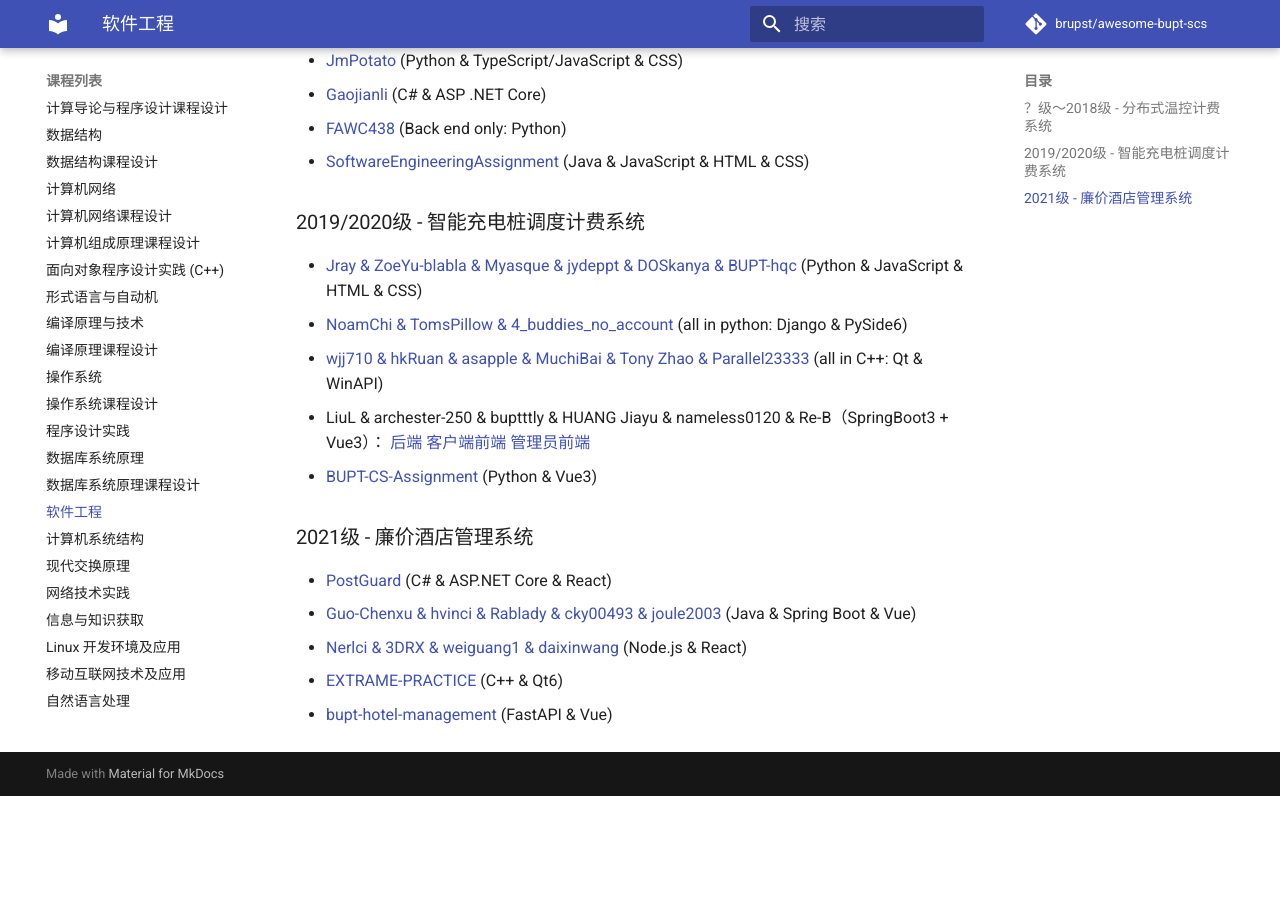
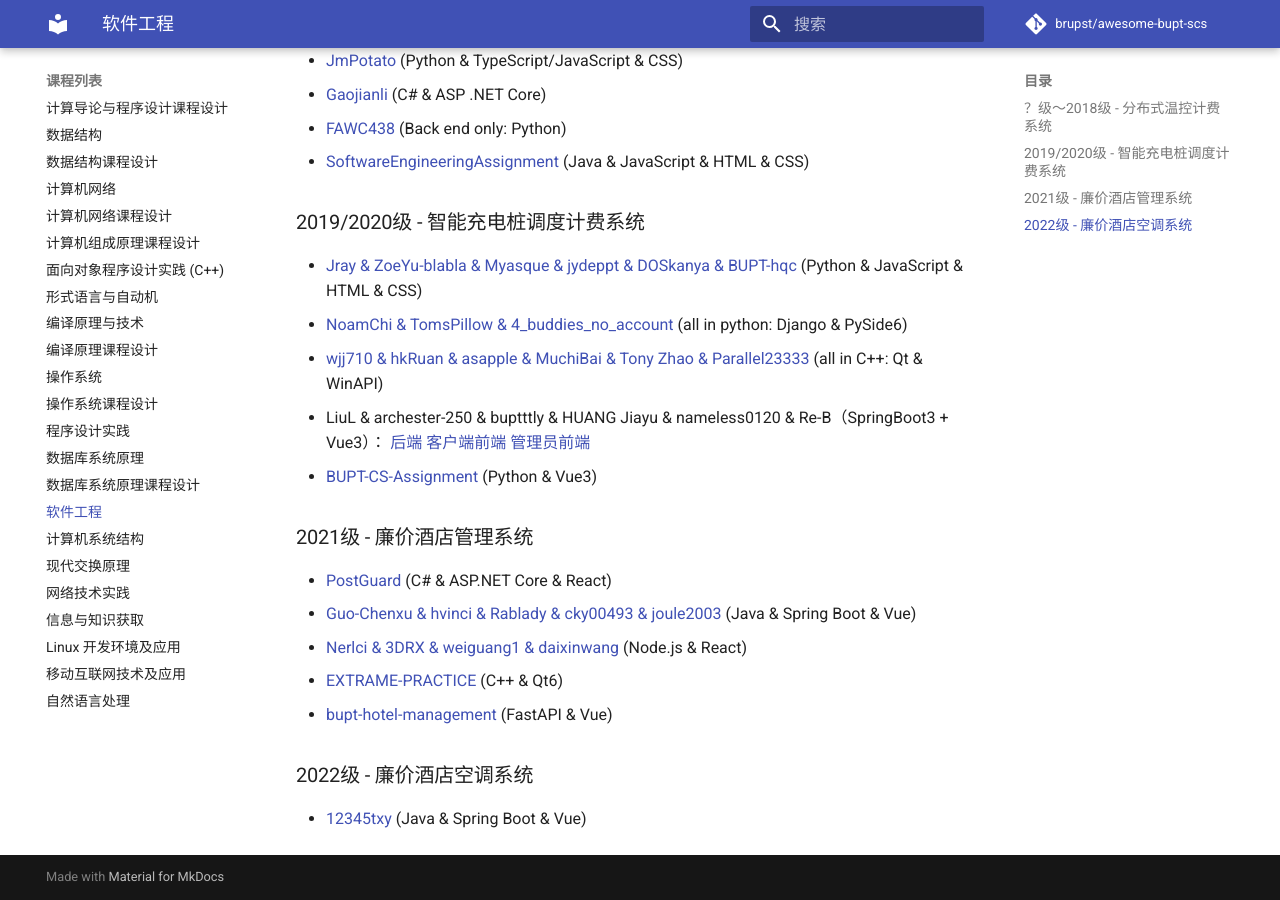
Before and after one commit to brupst/awesome-bupt-scs, an MkDocs documentation site: the page built from projects/Software-Engineering.md, in a window 1280 px wide and 900 px high, scrolled down 897 px. Built offline with MkDocs 1.6.1 and Material for MkDocs 9.7.7, drawn with Linux system fonts in a browser that asks for light colours; comment, search, counter and statistics services are not loaded; before the commit the page ends 1693 px from its top, so only the background shows below that.

Commit message:
添加了22级网工Web课设和软件工程课设

```diff
--- a/projects/Software-Engineering.md
+++ b/projects/Software-Engineering.md
@@ -42,3 +42,6 @@
 * [Nerlci & 3DRX & weiguang1 & daixinwang](https://github.com/Nerlci/hotel_management) (Node.js & React)
 * [EXTRAME-PRACTICE](https://github.com/ye-rm/EXTRAME-PRACTICE) (C++ & Qt6)
 * [bupt-hotel-management](https://github.com/SamuraiBUPT/bupt-hotel-management) (FastAPI & Vue)
+
+### 2022级 - 廉价酒店空调系统
+* [12345txy](https://github.com/12345txy/hotel_frontend) (Java & Spring Boot & Vue)
```
Also changed, not shown: projects/Web.md (+2 -0 lines).
